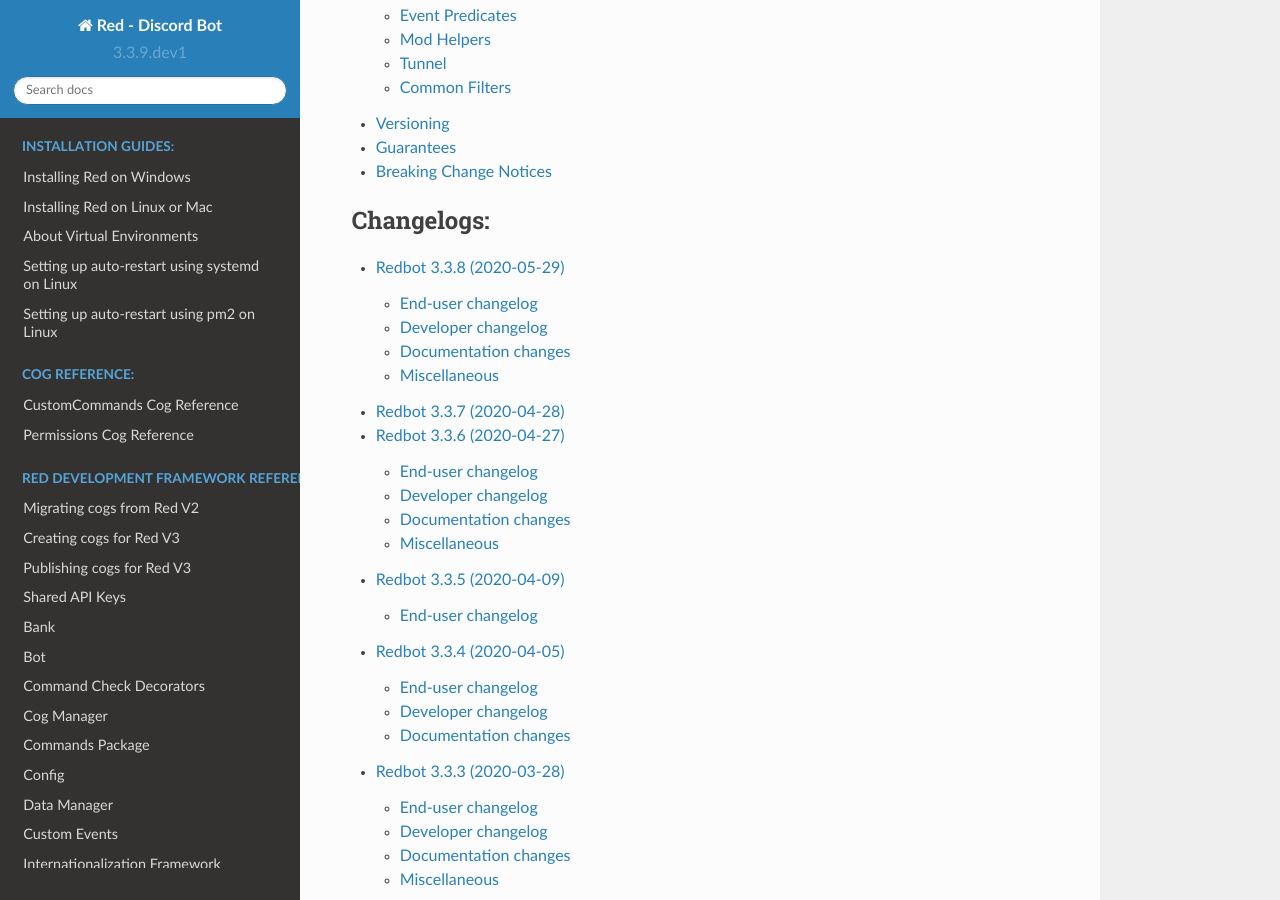
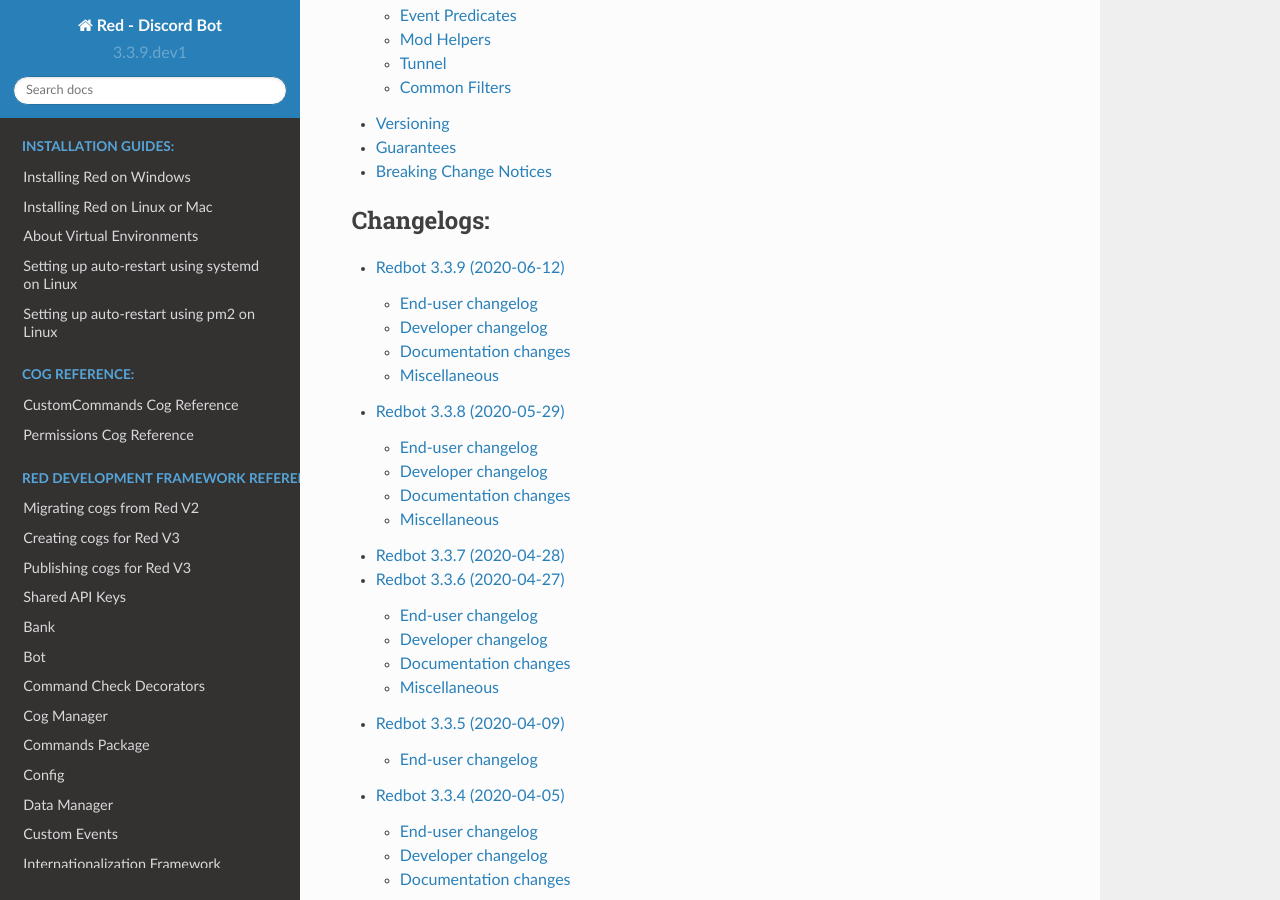
Before and after one commit to Renirous/Red-DiscordBot, a Sphinx documentation site: the page built from docs/index.rst, in a window 1280 px wide and 900 px high, scrolled down 2316 px. Built offline with Sphinx 7.4.7 and the Read the Docs theme 2.0.0, drawn with Linux system fonts in a browser that asks for light colours; pages that are not in the unit, such as notebooks, are missing from menus; the version number is read from the project's files by our own code; some of the changed lines change nothing that is shown.

Commit message:
Red 3.3.9 - Changelog (#3876)
* Add 3.3.9 or 3.4.0 section

* PR 3889

* PR 3890

* PR 3891

* PR 3781

* PR 3900

* PR 3899

* PR 3916

* PR 3892

* PR 3941 (issue 3940)

* PR 3907 (issue 3102)

* PR 3878 (issue 3877)

* PR 3880

* PR 3925

* PR 3923

* PR 3942

* PR 3935

* PR 3946

* PR 3954

* PR 3955 (issue 3107)

* Add "Read before updating" section

* PR 3957

* Update the changelog header with version number and date

```diff
--- a/docs/changelog_3_3_0.rst
+++ b/docs/changelog_3_3_0.rst
@@ -1,4 +1,98 @@
 .. 3.3.x Changelogs
+
+Redbot 3.3.9 (2020-06-12)
+=========================
+
+| Thanks to all these amazing people that contributed to this release:
+| :ghuser:`aikaterna`, :ghuser:`Dav-Git`, :ghuser:`Drapersniper`, :ghuser:`Flame442`, :ghuser:`mikeshardmind`, :ghuser:`NeuroAssassin`, :ghuser:`Predeactor`, :ghuser:`Vexed01`
+|
+| **Read before updating**:
+| 1. Bot owners can no longer restrict access to some commands in Permissions cog using global permissions rules. Look at `Permissions changelog <important-339-2>` for full details.
+| 2. There's been a change in behavior of warning messages. Look at `Warnings changelog <important-339-1>` for full details.
+
+
+End-user changelog
+------------------
+
+Security
+********
+
+**NOTE**: If you can't update immediately, we recommend disabling the affected command until you can.
+
+- **Mod** - ``[p]tempban`` now properly respects Discord's hierarchy rules (:issue:`3957`)
+
+Core Bot
+********
+
+- ``[p]info`` command can now be used when bot doesn't have Embed Links permission (:issue:`3907`, :issue:`3102`)
+- Fixed ungraceful error that happened in ``[p]set custominfo`` when provided text was too long (:issue:`3923`)
+- Red's start up message now shows storage type (:issue:`3935`)
+
+Audio
+*****
+
+- Audio now properly ignores streams when max length is enabled (:issue:`3878`, :issue:`3877`)
+- Commands that should work in DMs no longer error (:issue:`3880`)
+
+Filter
+******
+
+- Fixed behavior of detecting quotes in commands for adding/removing filtered words (:issue:`3925`)
+
+.. _important-339-2:
+
+Permissions
+***********
+
+- **Both global and server rules** can no longer prevent guild owners from accessing commands for changing server rules. Bot owners can still use ``[p]command disable`` if they wish to completely disable any command in Permissions cog (:issue:`3955`, :issue:`3107`)
+
+  Full list of affected commands:
+
+  - ``[p]permissions acl getserver``
+  - ``[p]permissions acl setserver``
+  - ``[p]permissions acl updateserver``
+  - ``[p]permissions addserverrule``
+  - ``[p]permissions removeserverrule``
+  - ``[p]permissions setdefaultserverrule``
+  - ``[p]permissions clearserverrules``
+  - ``[p]permissions canrun``
+  - ``[p]permissions explain``
+
+.. _important-339-1:
+
+Warnings
+********
+
+- Warnings sent to users don't show the moderator who warned the user by default now. Newly added ``[p]warningset showmoderators`` command can be used to switch this behaviour (:issue:`3781`)
+- Warn channel functionality has been fixed (:issue:`3781`)
+
+
+Developer changelog
+-------------------
+
+Core Bot
+********
+
+- Added `bot.set_prefixes() <RedBase.set_prefixes()>` method that allows developers to set global/server prefixes (:issue:`3890`)
+
+
+Documentation changes
+---------------------
+
+- Added Oracle Cloud to free hosting section in :ref:`host-list` (:issue:`3916`)
+
+Miscellaneous
+-------------
+
+- Added missing help message for Downloader, Reports and Streams cogs (:issue:`3892`)
+- **Core Bot** - cooldown in ``[p]contact`` no longer applies when it's used without any arguments (:issue:`3942`)
+- **Core Bot** - improved instructions on obtaining user ID in help of ``[p]dm`` command (:issue:`3946`)
+- **Alias** - ``[p]alias global`` group, ``[p]alias help``, and ``[p]alias show`` commands can now be used in DMs (:issue:`3941`, :issue:`3940`)
+- **Audio** - Typo fix (:issue:`3889`, :issue:`3900`)
+- **Audio** - Fixed ``[p]audioset autoplay`` being available in DMs (:issue:`3899`)
+- **Bank** - ``[p]bankset`` now displays bank's scope (:issue:`3954`)
+- **Mod** - Preemptive fix for d.py 1.4 (:issue:`3891`)
+
 
 Redbot 3.3.8 (2020-05-29)
 ==================================
```
